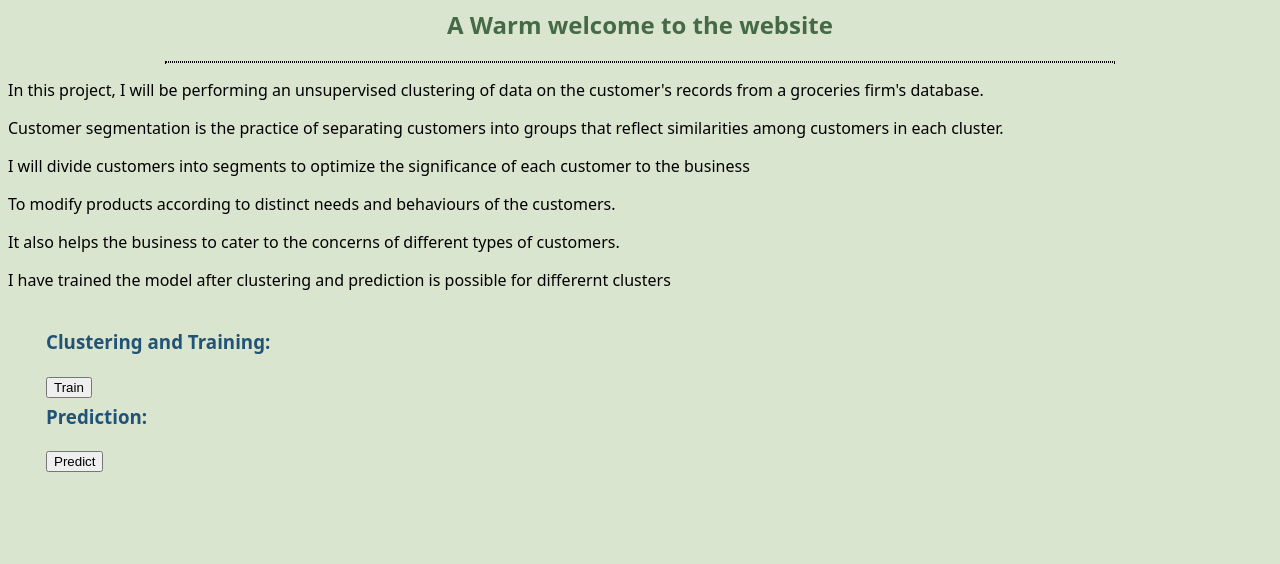
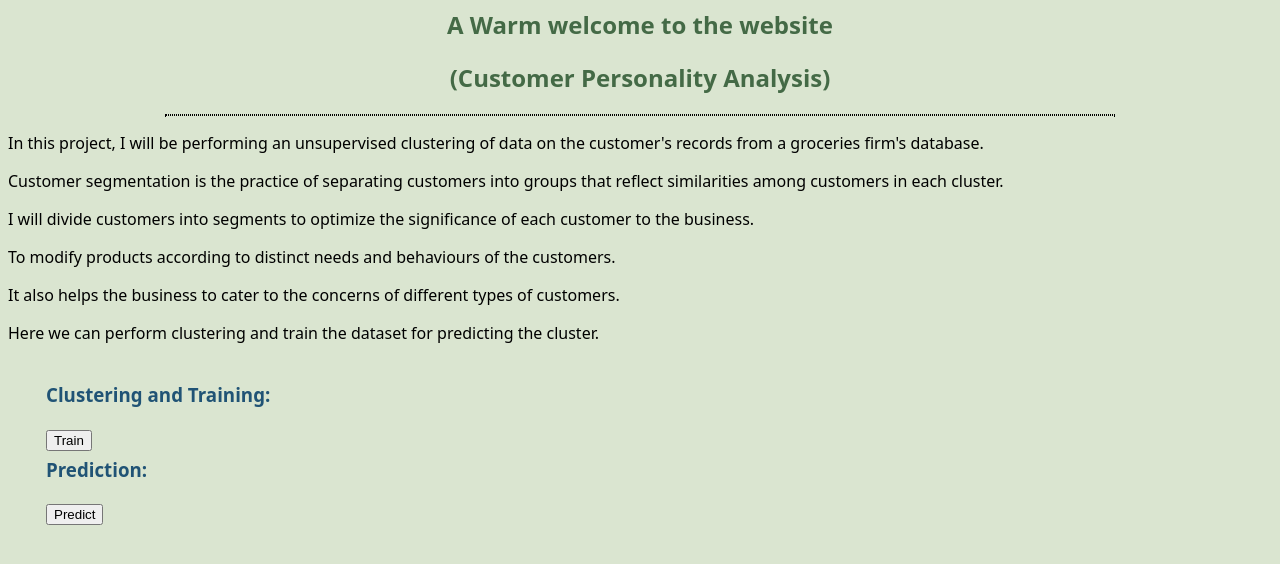
Before and after one commit to Punithbc/Customer_Personality_Analysis, a Flask app: page / in a window 1280 px wide. Shown: the top 564 px of the page. Run offline with Flask 2, Linux system fonts and the light colour scheme.

Commit message:
modified UI

```diff
--- a/templates/index.html
+++ b/templates/index.html
@@ -10,13 +10,14 @@
 {% block body %}
 <body>
   <h2>A Warm welcome to the website</h2>
+  <h2>(Customer Personality Analysis)</h2>
   <hr>
   <p>In this project, I will be performing an unsupervised clustering of data on the customer's records from a groceries firm's database. </p>
   <p>Customer segmentation is the practice of separating customers into groups that reflect similarities among customers in each cluster.</p>
-  <p> I will divide customers into segments to optimize the significance of each customer to the business</p>
+  <p> I will divide customers into segments to optimize the significance of each customer to the business.</p>
   <p> To modify products according to distinct needs and behaviours of the customers.</p>
    <p> It also helps the business to cater to the concerns of different types of customers.</p>
-  <p>I have trained the model after clustering and prediction is possible for differernt clusters</p>
+  <p>Here we can perform clustering and train the dataset for predicting the cluster.</p>
   <div>
     <table>
       <tr>
```
